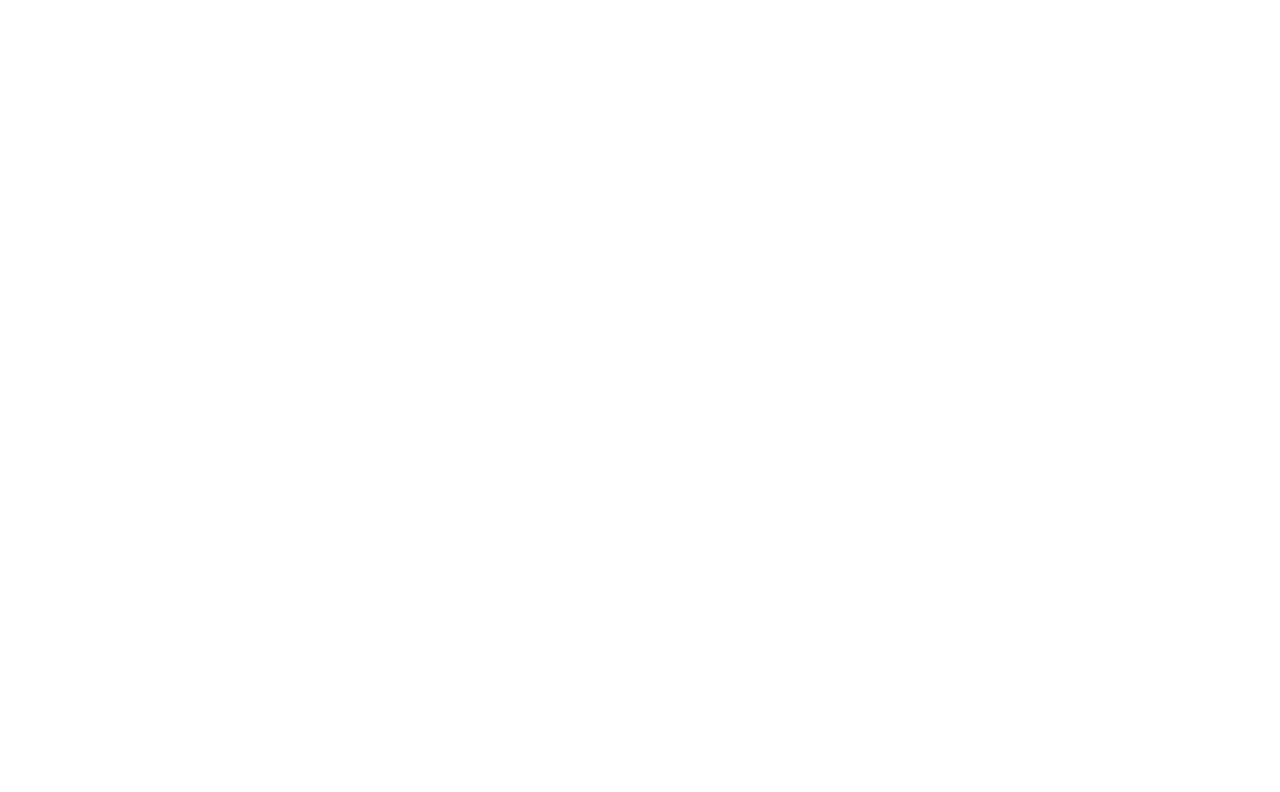
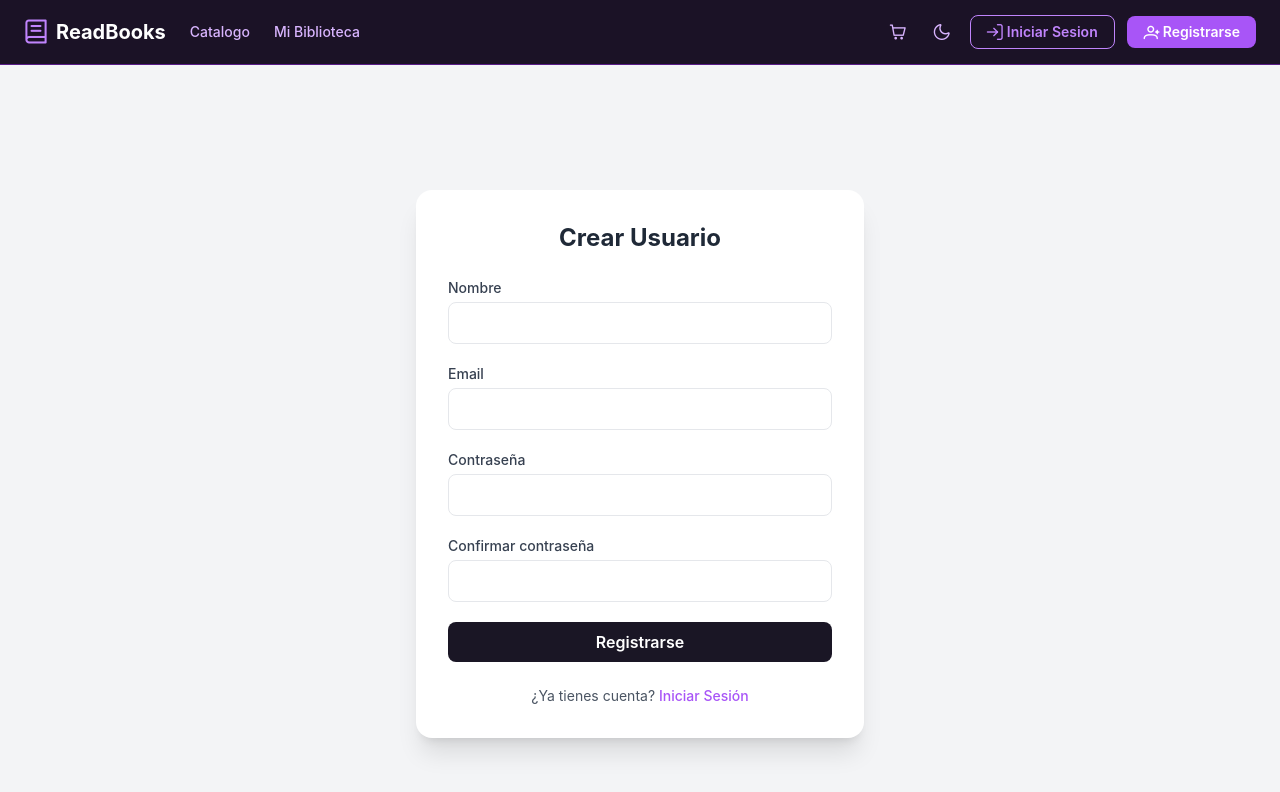
Before and after one commit to Jose-Cordova/ReadBooks_frontend, a Vue app: page /registro in a window 1280 px wide. Before the commit this address had no page. Shown: the top 792 px of the page. Built offline with nearby package versions, Linux system fonts and the light colour scheme.

Commit message:
termine el login y registre ya funciona

```diff
--- a/src/App.vue
+++ b/src/App.vue
@@ -1,3 +1,10 @@
 <template>
-  <router-view />
+  <div>
+    <Navbar />
+    <router-view />
+  </div>
 </template>
+
+<script setup>
+import Navbar from './components/layouts/Navbar.vue'
+</script>
--- a/src/components/layouts/Navbar.vue
+++ b/src/components/layouts/Navbar.vue
@@ -1,9 +1,9 @@
 <template>
-  <nav class="fixed w-full z-50 top-0 left-0 border-b border-purple-900" style="background-color: #1B1226;">
+  <nav class="fixed w-full z-50 top-0 left-0 border-b border-purple-900 bg-[#1B1226]">
     <div class="max-w-7xl mx-auto px-6 h-16 flex items-center gap-6">
 
       <!-- Logo -->
-      <router-link to="/" class="flex items-center gap-2 text-xl font-bold text-white shrink-0">
+      <router-link class="flex items-center gap-2 text-xl font-bold text-white shrink-0">
         <i class="pi pi-book text-purple-400 text-2xl"></i>
         <span>ReadBooks</span>
       </router-link>
@@ -52,7 +52,7 @@
 
     <!-- Menu mobile -->
     <transition name="slide">
-      <div v-if="menuAbierto" class="md:hidden border-t border-purple-900 px-6 py-6 flex flex-col gap-4" style="background-color: #1B1226;">
+      <div v-if="menuAbierto" class="md:hidden border-t border-purple-900 px-6 py-6 flex flex-col gap-4 bg-[#1B1226]">
         <router-link to="/catalogo" @click="menuAbierto = false" class="text-purple-300 hover:text-white transition font-medium flex items-center gap-2">
           <i class="pi pi-th-large"></i> Catalogo
         </router-link>
--- a/src/router/index.js
+++ b/src/router/index.js
@@ -14,6 +14,16 @@
       name: 'about',
       component: () => import('../views/AboutView.vue'),
     },
+    {
+      path: '/login',
+      name: 'login',
+      component: () => import('../views/Login.vue'),
+    },
+    {
+      path: '/registro',
+      name: 'registro',
+      component: () => import('../views/Register.vue'),
+    },
   ],
 })
 
--- a/src/stores/authStore.js
+++ b/src/stores/authStore.js
@@ -31,12 +31,8 @@
         this.token = data.access_token
         this.user = data.user
 
-        // Redirección según rol
-        if (this.isAdmin) {
-          router.push('/dashboard')
-        } else {
-          router.push('/')
-        }
+        // Redirección siempre a home
+        router.push('/')
 
       } catch (error) {
         console.error('Error en login:', error)
--- /dev/null
+++ b/src/views/Login.vue
@@ -0,0 +1,79 @@
+<template>
+  <div class="min-h-screen flex items-center justify-center bg-gray-100 px-4">
+    <div class="w-full max-w-md bg-white shadow-xl rounded-2xl p-8">
+      <h2 class="text-2xl font-bold text-center text-gray-800 mb-6">Iniciar Sesión</h2>
+      <div v-if="errorMessage" class="mb-4 p-3 text-sm text-red-600 bg-red-100 rounded-lg">
+        {{ errorMessage }}
+      </div>
+
+      <form @submit.prevent="sendLogin" class="space-y-5">
+        <div>
+          <label class="block text-sm font-medium text-gray-700 mb-1"> Email </label>
+          <input
+            v-model="form.email"
+            type="email"
+            required
+            class="w-full px-4 py-2 border rounded-lg focus:ring-2 focus:ring-blue-500 focus:outline-none"
+          />
+        </div>
+
+        <div>
+          <label class="block text-sm font-medium text-gray-700 mb-1"> Contraseña </label>
+          <input
+            v-model="form.password"
+            type="password"
+            required
+            class="w-full px-4 py-2 border rounded-lg focus:ring-2 focus:ring-blue-500 focus:outline-none"
+          />
+        </div>
+
+        <button
+          type="submit"
+          :disabled="loading"
+          class="w-full bg-[#1a1625] hover:bg-purple-500 text-white font-semibold py-2 rounded-lg transition duration-300 disabled:opacity-50"
+        >
+          {{ loading ? "Ingresando..." : "Ingresar" }}
+        </button>
+      </form>
+
+      <p class="mt-6 text-center text-sm text-gray-600">
+        ¿No tienes cuenta?
+        <router-link to="/registro" class=" text-purple-500 hover:underline font-medium">
+          Regístrate
+        </router-link>
+      </p>
+    </div>
+  </div>
+</template>
+
+<script setup>
+import { ref, reactive } from "vue";
+import { useAuthStore } from "@/stores/authStore";
+
+const authStore = useAuthStore();
+//definiendo variables de estado
+const loading = ref(false);
+const errorMessage = ref(null);
+
+const form = reactive({
+  email: "",
+  password: "",
+});
+
+//función para enviar peticion
+const sendLogin = async () => {
+  loading.value = true;
+  errorMessage.value = null;
+  try {
+    await authStore.login(form);
+  } catch (err) {
+    if(err.response.status===401){
+        const {message} = err.response.data;
+        errorMessage.value = message;
+    }
+
+  } finally {
+    loading.value = false;
+  }
+};
+</script>
--- /dev/null
+++ b/src/views/Register.vue
@@ -0,0 +1,101 @@
+<template>
+  <div class="min-h-screen flex items-center justify-center bg-gray-100 px-4">
+    <div class="w-full max-w-md bg-white shadow-xl rounded-2xl p-8">
+      <h2 class="text-2xl font-bold text-center text-gray-800 mb-6">Crear Usuario</h2>
+      <div v-if="errorMessage" class="mb-4 p-3 text-sm text-red-600 bg-red-100 rounded-lg">
+        {{ errorMessage }}
+      </div>
+
+      <form @submit.prevent="sendRegister" class="space-y-5">
+        <div>
+          <label class="block text-sm font-medium text-gray-700 mb-1"> Nombre </label>
+          <input
+            v-model="form.name"
+            type="text"
+            required
+            class="w-full px-4 py-2 border rounded-lg focus:ring-2 focus:ring-blue-500 focus:outline-none"
+          />
+        </div>
+        <div>
+          <label class="block text-sm font-medium text-gray-700 mb-1"> Email </label>
+          <input
+            v-model="form.email"
+            type="email"
+            required
+            class="w-full px-4 py-2 border rounded-lg focus:ring-2 focus:ring-blue-500 focus:outline-none"
+          />
+        </div>
+
+        <div>
+          <label class="block text-sm font-medium text-gray-700 mb-1"> Contraseña </label>
+          <input
+            v-model="form.password"
+            type="password"
+            required
+            class="w-full px-4 py-2 border rounded-lg focus:ring-2 focus:ring-blue-500 focus:outline-none"
+          />
+        </div>
+        <div>
+          <label class="block text-sm font-medium text-gray-700 mb-1">Confirmar contraseña </label>
+          <input
+            v-model="form.confirm"
+            type="password"
+            required
+            class="w-full px-4 py-2 border rounded-lg focus:ring-2 focus:ring-blue-500 focus:outline-none"
+          />
+        </div>
+
+        <button
+          type="submit"
+          :disabled="loading"
+          class="w-full bg-[#1a1625] hover:bg-purple-500 text-white font-semibold py-2 rounded-lg transition duration-300 disabled:opacity-50"
+        >
+          {{ loading ? "Registrando..." : "Registrarse" }}
+        </button>
+      </form>
+
+      <p class="mt-6 text-center text-sm text-gray-600">
+        ¿Ya tienes cuenta?
+        <router-link to="/login" class="text-purple-500 hover:underline font-medium">
+          Iniciar Sesión
+        </router-link>
+      </p>
+    </div>
+  </div>
+</template>
+<script setup>
+import { ref, reactive } from "vue";
+import { useAuthStore } from "@/stores/authStore";
+
+const authStore = useAuthStore();
+const loading = ref(false);
+const errorMessage = ref(null);
+
+const form = reactive({
+  name: '',
+  email: '',
+  password: '',
+  confirm:''
+});
+
+const sendRegister = async () => {
+  loading.value = true;
+  errorMessage.value = null;
+
+  try {
+    if(form.password !== form.confirm){
+        errorMessage.value = "Las contraseñas no coinciden, verifique";
+        return;
+    }
+    await authStore.register(form);
+  } catch (err) {
+    if (err.response.status === 422) {
+      console.log(err.response);
+    } else {
+      errorMessage.value = "Error al registrar el usuario";
+    }
+  } finally {
+    loading.value = false;
+  }
+};
+</script>
```
